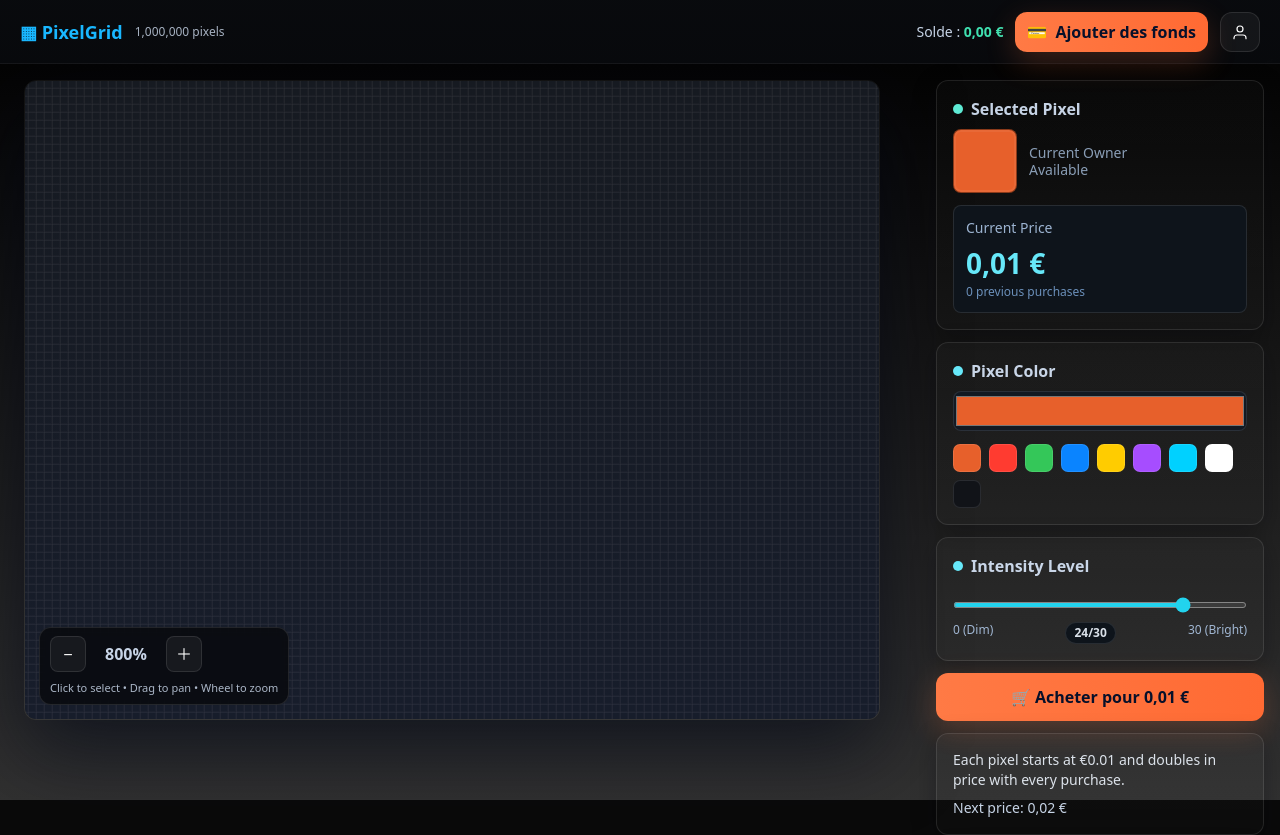
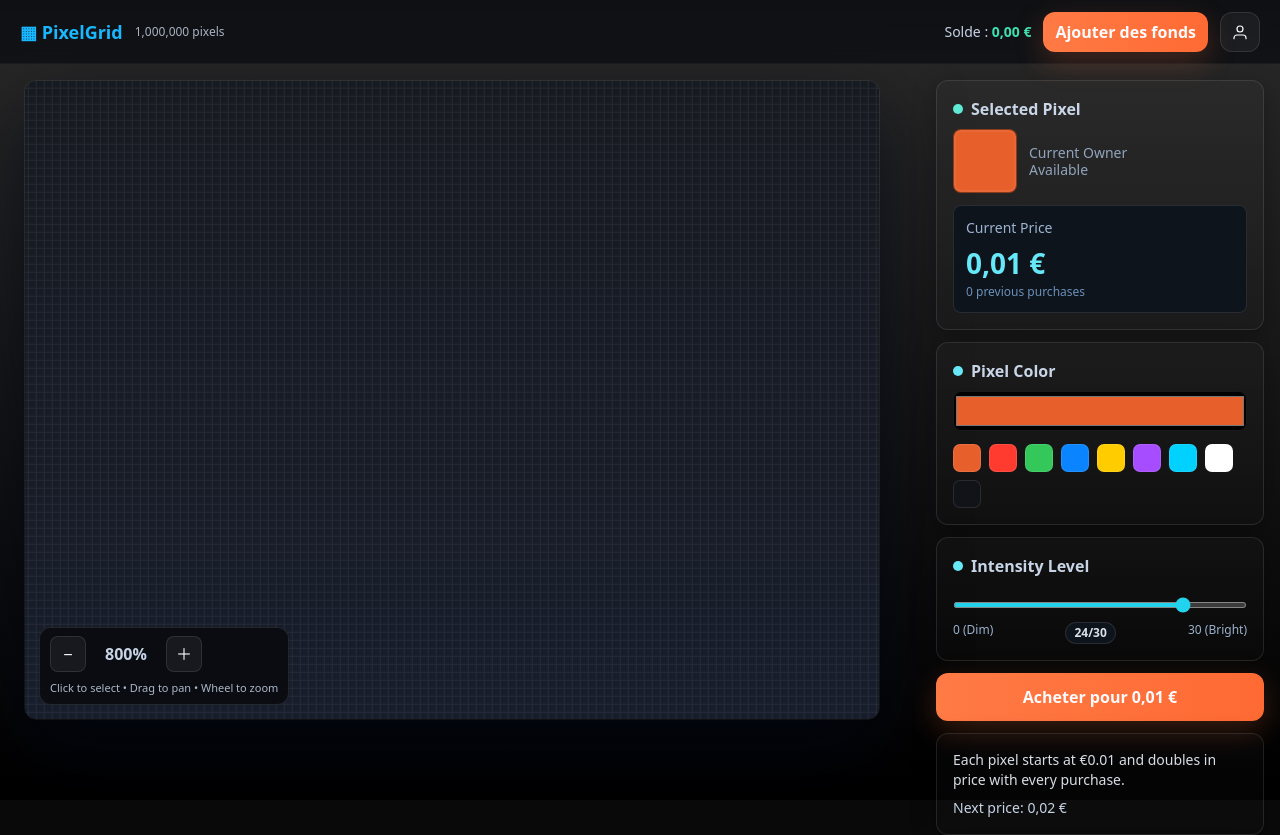
Before and after one commit to KING6CODE/Pixel, a Next.js app: page /game in a window 1280 px wide. Shown: the top 835 px of the page. Built offline with nearby package versions, Linux system fonts and the light colour scheme; no server answers; the database is empty.

Commit message:
Update game.js

```diff
--- a/pages/game.js
+++ b/pages/game.js
@@ -424,7 +424,7 @@ export default function Game() {
   );
 
   return (
-    <div className="min-h-screen bg-gradient-to-b from-[#000000] to-[#313131] text-[#FCFDFE] font-sans">
+    <div className="min-h-screen bg-gradient-to-b from-[#2A2A2A] to-[#000000] text-[#FCFDFE] font-sans">
       {/* Header */}
       <header className="fixed top-0 left-0 right-0 h-16 flex items-center px-5 z-50 backdrop-blur-md border-b border-white/5 bg-gradient-to-b from-[#0a0c10]/85 to-[#0a0c10]/75">
         <div className="flex items-center gap-3">
@@ -439,9 +439,9 @@ export default function Game() {
 
           <button
             onClick={addFunds}
-            className="inline-flex items-center gap-2 bg-gradient-to-r from-[#ff7a45] to-[#ff6a33] text-[#07102a] font-extrabold rounded-xl px-3 py-2 shadow-[0_10px_30px_rgba(255,120,64,0.22)] transition-all duration-200 hover:-translate-y-0.5 hover:shadow-[0_14px_40px_rgba(255,120,64,0.32)] focus:outline-none focus:ring-2 focus:ring-cyan-400/30"
+            className="inline-flex items-center gap-2 bg-gradient-to-r from-[#ff7a45] to-[#ff6a33] text-[#FCFCFE] font-extrabold rounded-xl px-3 py-2 shadow-[0_10px_30px_rgba(255,120,64,0.22)] transition-all duration-200 hover:-translate-y-0.5 hover:shadow-[0_14px_40px_rgba(255,120,64,0.32)] focus:outline-none focus:ring-2 focus:ring-cyan-400/30"
           >
-            💳 <span>Ajouter des fonds</span>
+            <span>Ajouter des fonds</span>
           </button>
 
           <Link href="/auth/signin">
@@ -525,7 +525,7 @@ export default function Game() {
                   type="color"
                   value={pickerColor}
                   onChange={(e) => setPickerColor(e.target.value)}
-                  className="w-full h-10 rounded-lg border border-white/10 bg-[#121922] p-0 cursor-pointer transition focus:outline-none focus:ring-2 focus:ring-cyan-400/30 hover:shadow-[0_0_0_2px_rgba(53,200,255,0.15)]"
+                  className="w-full h-10 rounded-lg border border-white/10 bg-[#000000] p-0 cursor-pointer transition focus:outline-none focus:ring-2 focus:ring-cyan-400/30 hover:shadow-[0_0_0_2px_rgba(53,200,255,0.15)]"
                 />
               </div>
 
@@ -572,9 +572,9 @@ export default function Game() {
             {/* Purchase */}
             <button
               onClick={handlePurchase}
-              className="w-full bg-gradient-to-r from-[#ff7a45] to-[#ff6a33] text-[#07102a] font-black rounded-xl px-4 py-3 shadow-[0_10px_30px_rgba(255,120,64,0.22)] transition-all duration-200 hover:-translate-y-0.5 hover:shadow-[0_14px_40px_rgba(255,120,64,0.32)] focus:outline-none focus:ring-2 focus:ring-cyan-400/30"
+              className="w-full bg-gradient-to-r from-[#ff7a45] to-[#ff6a33] text-[#FCFCFE] font-black rounded-xl px-4 py-3 shadow-[0_10px_30px_rgba(255,120,64,0.22)] transition-all duration-200 hover:-translate-y-0.5 hover:shadow-[0_14px_40px_rgba(255,120,64,0.32)] focus:outline-none focus:ring-2 focus:ring-cyan-400/30"
             >
-              🛒 Acheter pour {centsToEuroString(selectedIdx != null ? getPriceCents(selectedIdx) : INITIAL_PRICE_CENTS)}
+              Acheter pour {centsToEuroString(selectedIdx != null ? getPriceCents(selectedIdx) : INITIAL_PRICE_CENTS)}
             </button>
 
             {/* Info */}
```
